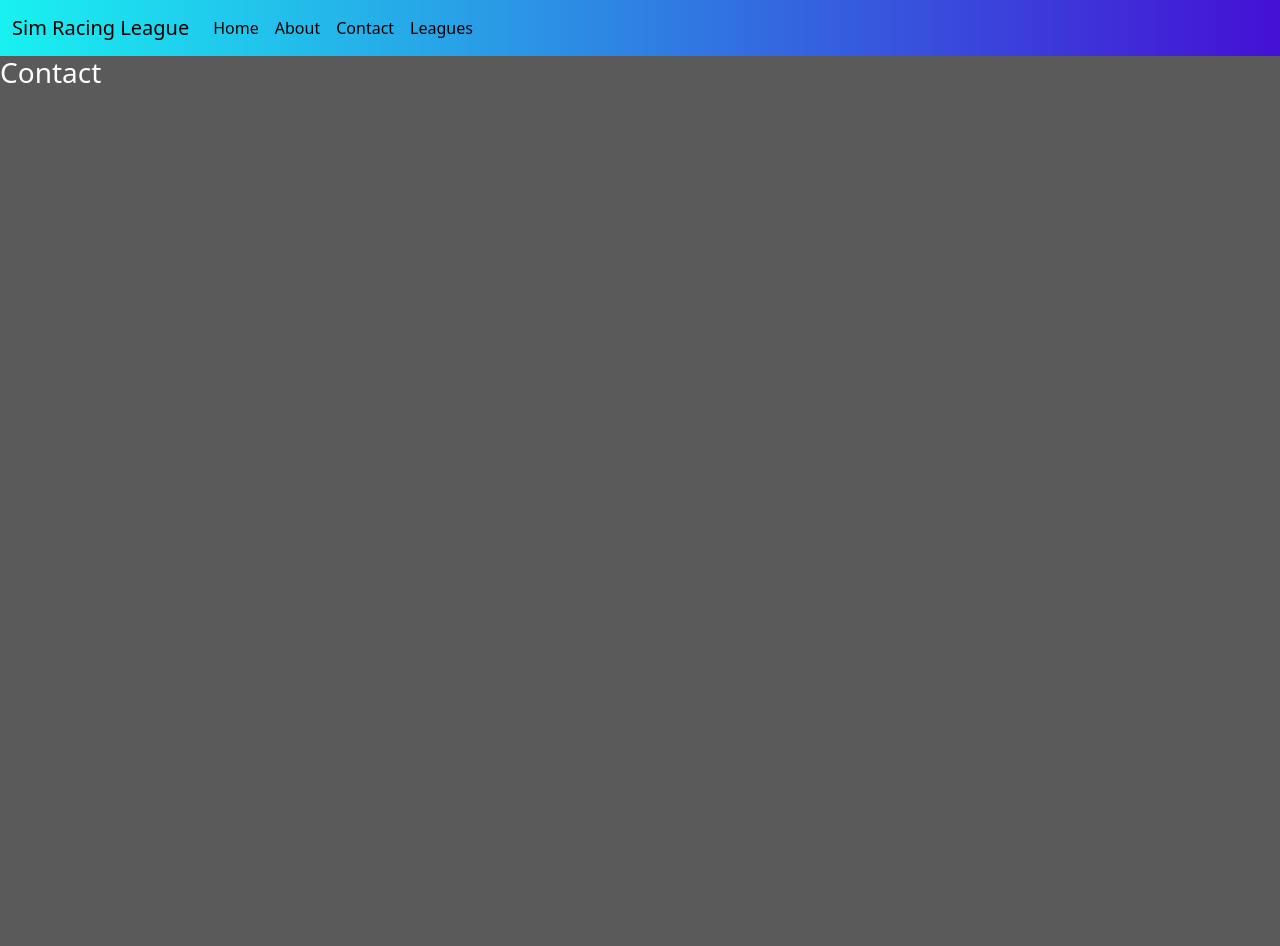
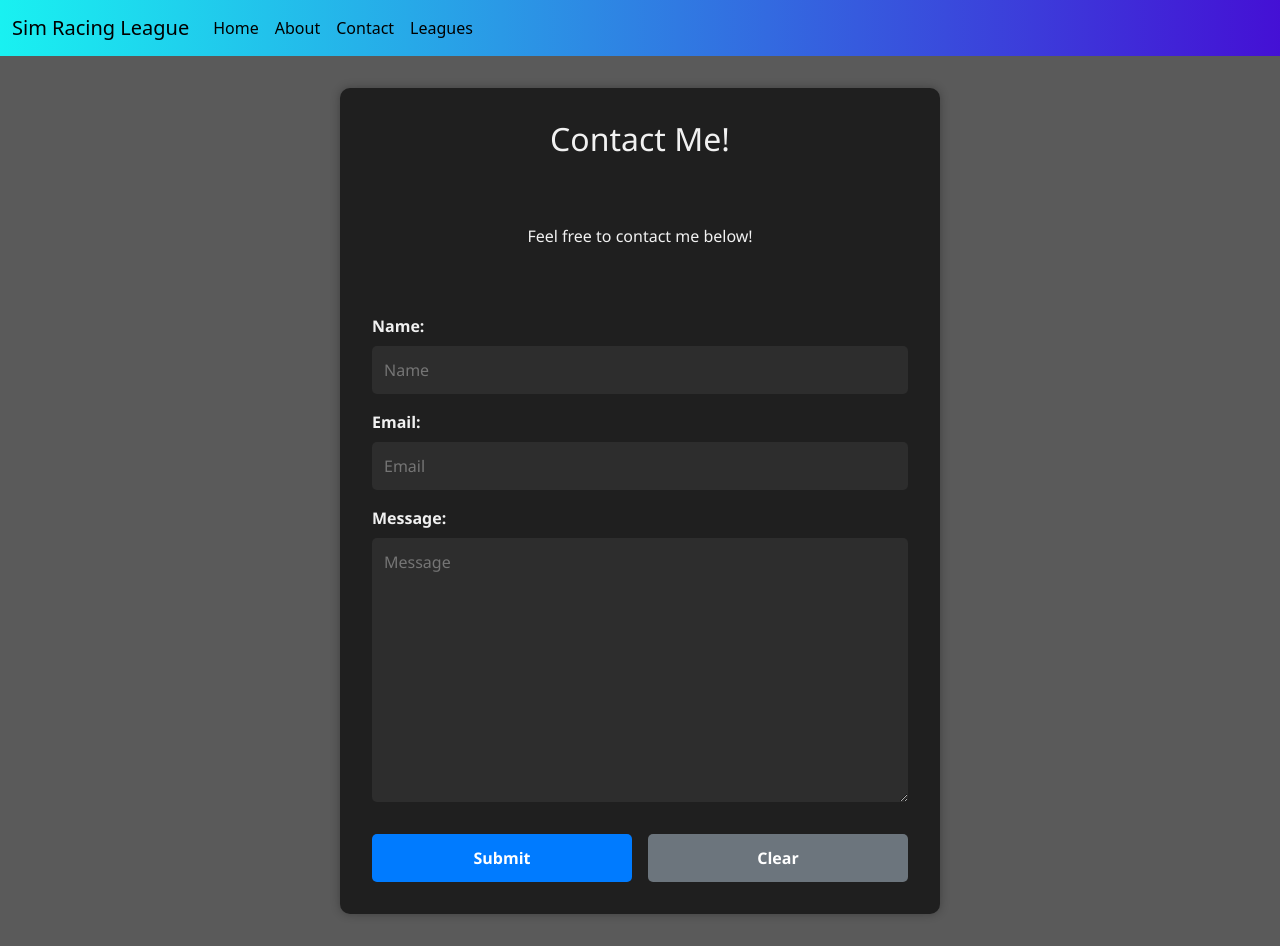
Before and after one commit to ngreenfield/sim_racing_league_mgr, a Django app: page /contact/ in a window 1280 px wide. Before the commit the page ends 83 px from the top, so only its background shows below. Run offline with Django 5.2, Linux system fonts and the light colour scheme.

Commit message:
created Contact page

```diff
--- /dev/null
+++ b/pages/forms.py
@@ -0,0 +1,6 @@
+from django import forms
+
+class ContactForm(forms.Form):
+    name = forms.CharField(max_length=100, widget=forms.TextInput(attrs={"placeholder": "Name"}))
+    email = forms.CharField(max_length=256, widget=forms.TextInput(attrs={"type": "email", "placeholder": "Email"}))
+    message = forms.CharField(widget=forms.Textarea(attrs={'placeholder': 'Message'}))
--- a/pages/views.py
+++ b/pages/views.py
@@ -1,4 +1,7 @@
 from django.shortcuts import render
+from .forms import ContactForm
+from django.core.mail import send_mail
+
 
 # Create your views here.
 def home_view(request):
@@ -9,3 +12,56 @@ def about_view(request):
 
 def contact_view(request):
     return render(request, 'pages/contact.html')
+
+def contact_view(request):
+    if request.method == "POST":
+        form = ContactForm(request.POST)
+
+        #Collect data of form
+        if form.is_valid():
+            print("Data is valid")
+
+            name = form.cleaned_data["name"]
+            email = form.cleaned_data["email"]
+            message = form.cleaned_data["message"]
+
+            # This is the email
+            message_body = (
+                f"You have a new smail from your portfolio \n"
+                f"Name: {name} \n"
+                f"Email: {email} \n"
+                f"Message: {message}"
+            )
+
+            # Try to send email
+
+            try:
+                #send_mail <-- Django Core Email
+                send_mail(
+                    "Email from Portfolio",              #Subject
+                    message_body,                       #Message body -> what the user typed
+                    email,                              #From email -> the user's email
+                    ['nick.a.greenfield@gmail.com']     #To email
+                )
+
+                print("Email sent successfully")
+
+                #render and redirect
+                return render(request, 'pages/contact.html', {
+                    'form':form
+                    })
+
+            except Exception as e:
+
+                print(f"Error sending the email:{e}")
+                return render(request, 'pages/contact.html', {
+                    'form':form,
+                    'error': str(e)
+                    })
+
+        else:
+            print("Invalid Data")
+
+    else:
+        form = ContactForm()
+    return render(request, 'pages/contact.html', {"form": form})
--- /dev/null
+++ b/static/css/contact.css
@@ -0,0 +1,84 @@
+/* Contact Page Styles */
+
+.contact-section {
+    max-width: 600px;
+    margin: 2rem auto;
+    padding: 2rem;
+    background-color: #1f1f1f;
+    color: #f1f1f1;
+    border-radius: 10px;
+    box-shadow: 0 0 10px rgba(0,0,0,0.3);
+    font-family: 'Segoe UI', sans-serif;
+}
+
+.subtitle {
+    text-align: center;
+    font-size: 2rem;
+    margin-bottom: 1rem;
+}
+
+.contact-section p{
+    text-align: center;
+}
+
+.contact-form {
+    display: flex;
+    flex-direction: column;
+    gap: 1rem;
+}
+
+.form-group {
+    display: flex;
+    flex-direction: column;
+}
+
+.form-group label {
+    font-weight: bold;
+    margin-bottom: 0.5rem;
+}
+
+.form-group input,
+.form-group textarea {
+    padding: 0.75rem;
+    border: none;
+    border-radius: 5px;
+    background-color: #2d2d2d;
+    color: #fff;
+}
+
+.form-group input:focus,
+.form-group textarea:focus {
+    outline: none;
+    box-shadow: 0 0 5px #00aced;
+}
+
+.contact-buttons {
+    display: flex;
+    justify-content: space-between;
+    gap: 1rem;
+    margin-top: 1rem;
+}
+
+.btn {
+    flex: 1;
+    padding: 0.75rem;
+    font-weight: bold;
+    color: #fff;
+    background-color: #007bff;
+    border: none;
+    border-radius: 5px;
+    cursor: pointer;
+    transition: background-color 0.2s ease;
+}
+
+.btn:hover {
+    background-color: #0056b3;
+}
+
+.btn-clear {
+    background-color: #6c757d;
+}
+
+.btn-clear:hover {
+    background-color: #5a6268;
+}
--- a/static/css/leagues.css
+++ b/static/css/leagues.css
@@ -68,7 +68,7 @@
     margin: 2rem auto;
     padding: 2rem;
     font-family: 'Segoe UI', Tahoma, Geneva, Verdana, sans-serif;
-    background: rgb(99, 98, 98);
+    background: rgb(39, 39, 39);
     border: 1px solid #e0e0e0;
     border-radius: 12px;
     box-shadow: 0 4px 8px rgba(0,0,0,0.05);
@@ -106,7 +106,7 @@
 .league-create form label {
     font-weight: 600;
     margin-bottom: 0.5rem;
-    color: #222;
+    color: #fafafa;
     font-size: 0.95rem;
 }
 
--- a/templates/pages/contact.html
+++ b/templates/pages/contact.html
@@ -1,9 +1,39 @@
 {% extends 'base.html' %}
+{% load static %}
 
 {% block title %}
 Contact
-{% endblock %}
+{% endblock title %}
 
 {% block content %}
-<h3>Contact</h3>
-{% endblock %}
+<link rel="stylesheet" href="{% static 'css/contact.css' %}">
+
+<div class="contact-section">
+    <h2 class="subtitle">Contact Me!</h2>
+    <p>Feel free to contact me below!</p>
+
+    <form method="post" id="contactForm" class="contact-form">
+        {% csrf_token %}
+
+        <div class="form-group">
+            {{ form.name.label_tag }}
+            {{ form.name }}
+        </div>
+
+        <div class="form-group">
+            {{ form.email.label_tag }}
+            {{ form.email }}
+        </div>
+
+        <div class="form-group">
+            {{ form.message.label_tag }}
+            {{ form.message }}
+        </div>
+
+        <div class="contact-buttons">
+            <button type="submit" class="btn">Submit</button>
+            <button type="reset" class="btn btn-clear">Clear</button>
+        </div>
+    </form>
+</div>
+{% endblock content %}
```
Also changed, not shown: config/settings.py (+20 -1 lines), db.sqlite3.
